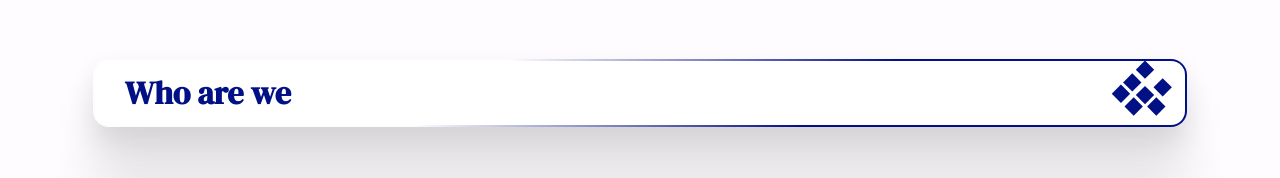
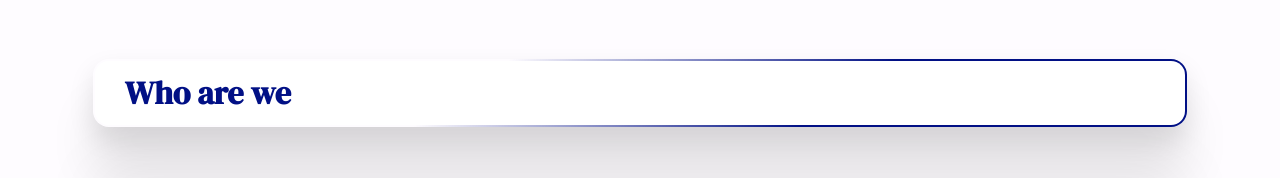
Before and after one commit to cyborgbuilder/prasara_latest, a React (Create React App) app: page /about in a window 1280 px wide. Shown: the part 757-935 px from the top of the page. Built offline with nearby package versions, Linux system fonts and the light colour scheme; a web font is replaced by a local one.

Commit message:
about us error

```diff
--- a/src/components/BodySection.js
+++ b/src/components/BodySection.js
@@ -15,11 +15,11 @@ function BodySection() {
         </Header>
         <Title>
           <h1>Who are we</h1>
-          <div className="loader">
+          {/* <div className="loader">
             {Array.from({ length: 7 }).map((_, i) => (
               <div key={i} className="loader-square"></div>
             ))}
-          </div>
+          </div> */}
         </Title>
 
         <Header>
@@ -62,11 +62,11 @@ function BodySection() {
 
         <Title>
           <h1>Operating Ethically</h1>
-          <div className="loader">
+          {/* <div className="loader">
             {Array.from({ length: 7 }).map((_, i) => (
               <div key={i} className="loader-square"></div>
             ))}
-          </div>
+          </div> */}
         </Title>
 
         <Vision />
```
